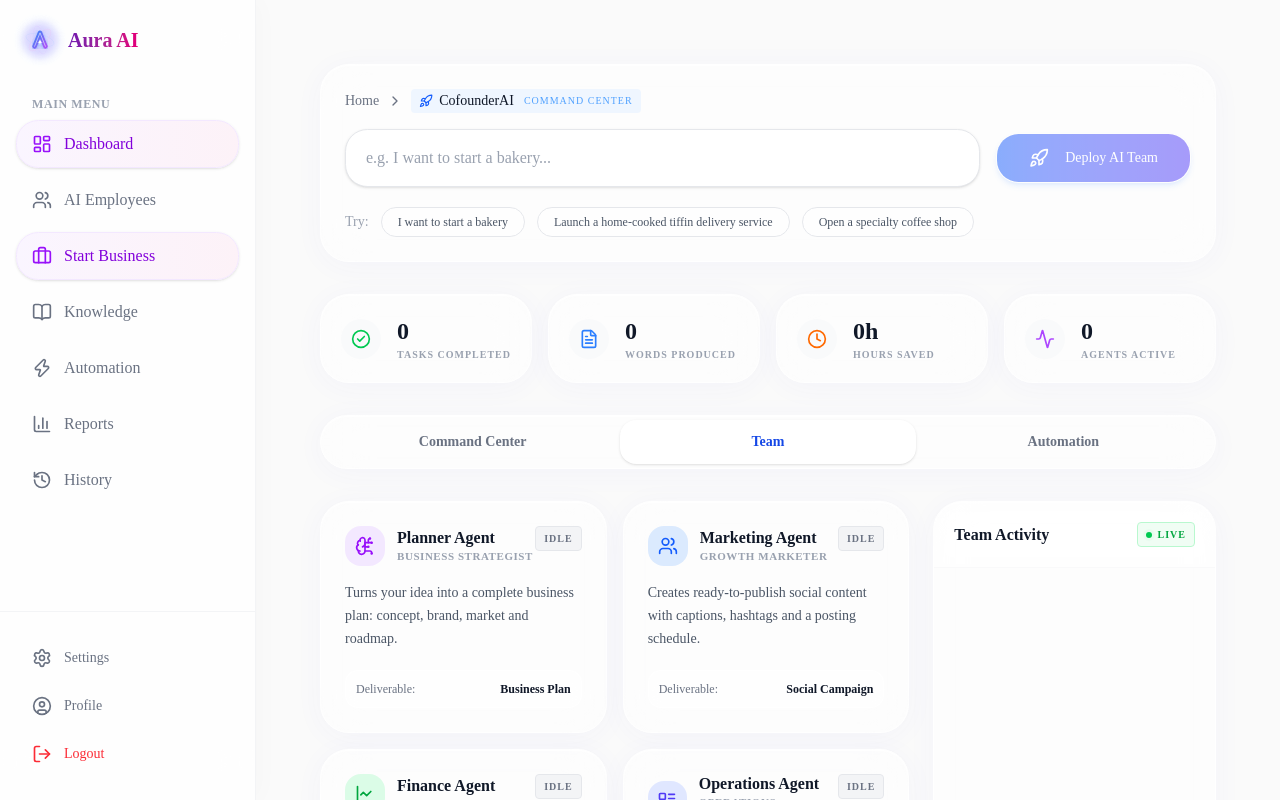
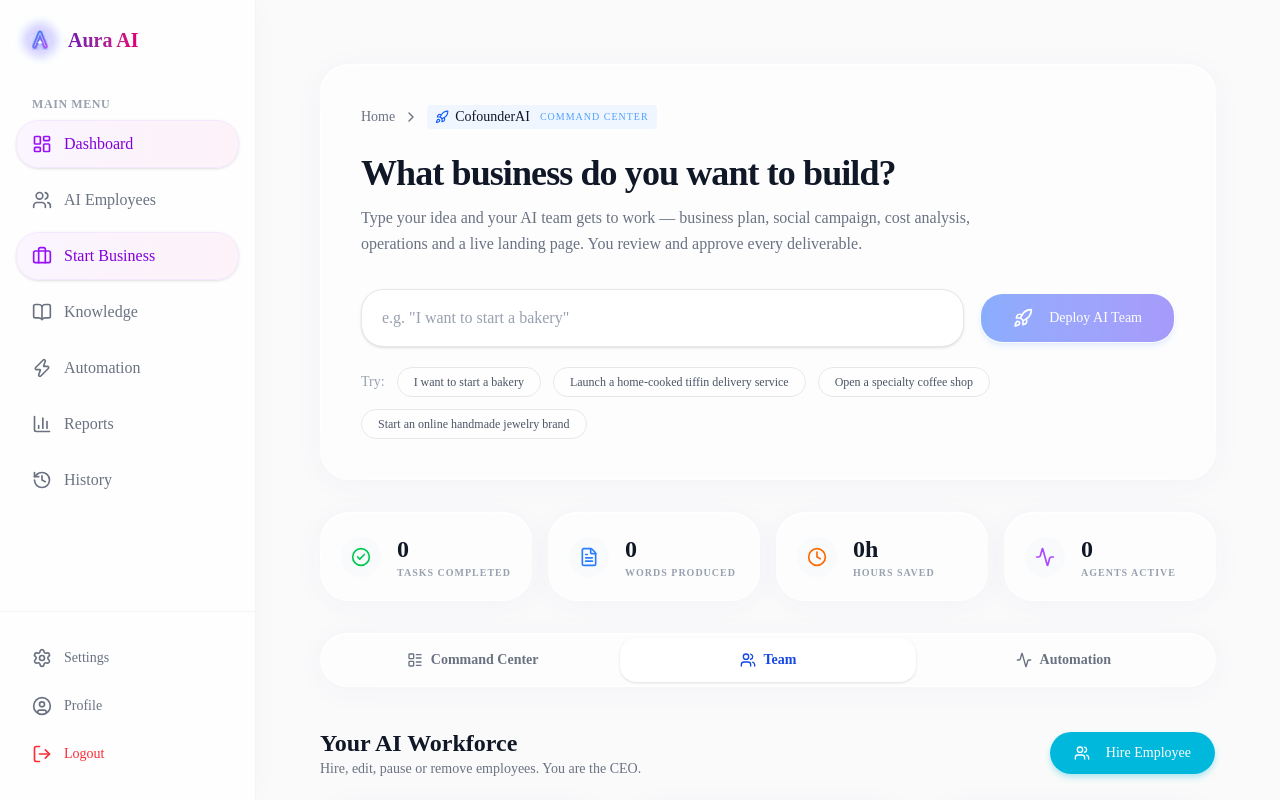
Before and after one commit to mallikarjunraopasupuleti44-ship-it/Aura-ai-, a Next.js app in the folder nexus-frontend/: page /dashboard/start in a window 1280 px wide. Both pictures are taken after a click on the button "Team". Shown: the top 800 px of the page. Built offline with nearby package versions, Linux system fonts and the light colour scheme.

Commit message:
feat: implement the 'Team' tab view with agent grid and action buttons

```diff
--- a/nexus-frontend/src/app/dashboard/start/page.tsx
+++ b/nexus-frontend/src/app/dashboard/start/page.tsx
@@ -114,8 +114,8 @@ export default function StartBusinessPage() {
     <div className="max-w-[1400px] mx-auto py-8 px-4 sm:px-6 lg:px-8 flex flex-col gap-8">
 
       {/* HEADER SECTION */}
-      <div className="glass-card p-6 border border-white/60">
-        <div className="flex items-center gap-2 text-sm font-medium text-gray-500 mb-4">
+      <div className="glass-card p-6 md:p-10 border border-white/60">
+        <div className="flex items-center gap-2 text-sm font-medium text-gray-500 mb-6">
           <span>Home</span>
           <ChevronRight className="w-4 h-4" />
           <span className="text-gray-900 bg-blue-50 px-2 py-0.5 rounded flex items-center gap-1.5">
@@ -124,13 +124,18 @@ export default function StartBusinessPage() {
           </span>
         </div>
 
+        <h1 className="text-3xl md:text-4xl font-bold text-gray-900 mb-3 tracking-tight">What business do you want to build?</h1>
+        <p className="text-gray-500 mb-8 max-w-2xl text-sm md:text-base leading-relaxed">
+          Type your idea and your AI team gets to work — business plan, social campaign, cost analysis, operations and a live landing page. You review and approve every deliverable.
+        </p>
+
         <div className="flex flex-col md:flex-row gap-4 items-center">
-          <div className="relative flex-1 w-full bg-white rounded-xl shadow-sm border border-gray-200 overflow-hidden">
+          <div className="relative flex-1 w-full bg-white rounded-xl shadow-sm border border-gray-200 overflow-hidden focus-within:border-blue-300 focus-within:ring-2 focus-within:ring-blue-100 transition-all">
             <input
               type="text"
               value={prompt}
               onChange={(e) => setPrompt(e.target.value)}
-              placeholder="e.g. I want to start a bakery..."
+              placeholder='e.g. "I want to start a bakery"'
               className="w-full bg-transparent outline-none px-5 py-4 text-gray-800 placeholder:text-gray-400"
               onKeyDown={(e) => e.key === 'Enter' && handleDeploy()}
             />
@@ -147,7 +152,7 @@ export default function StartBusinessPage() {
 
         <div className="flex flex-wrap items-center gap-3 mt-5">
           <span className="text-sm font-medium text-gray-400">Try:</span>
-          {["I want to start a bakery", "Launch a home-cooked tiffin delivery service", "Open a specialty coffee shop"].map((suggestion) => (
+          {["I want to start a bakery", "Launch a home-cooked tiffin delivery service", "Open a specialty coffee shop", "Start an online handmade jewelry brand"].map((suggestion) => (
             <button
               key={suggestion}
               onClick={() => setPrompt(suggestion)}
@@ -193,12 +198,25 @@ export default function StartBusinessPage() {
                 : "text-gray-500 hover:text-gray-700 hover:bg-white/40"
             }`}
           >
-            {tab}
+            {tab === "Team" ? (
+              <span className="flex items-center justify-center gap-2">
+                <Users className="w-4 h-4" /> {tab}
+              </span>
+            ) : tab === "Command Center" ? (
+              <span className="flex items-center justify-center gap-2">
+                <LayoutList className="w-4 h-4" /> {tab}
+              </span>
+            ) : (
+              <span className="flex items-center justify-center gap-2">
+                <Activity className="w-4 h-4" /> {tab}
+              </span>
+            )}
           </button>
         ))}
       </div>
 
-      {/* MAIN CONTENT GRID */}
+      {/* MAIN CONTENT AREA */}
+      {activeTab === "Command Center" && (
         <div className="grid grid-cols-1 lg:grid-cols-3 gap-6">
 
           {/* LEFT: Agent Cards */}
@@ -303,8 +321,69 @@ export default function StartBusinessPage() {
               </div>
             </div>
           </div>
+        </div>
+      )}
 
+      {/* TEAM TAB CONTENT */}
+      {activeTab === "Team" && (
+        <div className="flex flex-col gap-6">
+          <div className="flex flex-col sm:flex-row justify-between items-start sm:items-center gap-4 mt-2">
+            <div>
+              <h2 className="text-2xl font-bold text-gray-900">Your AI Workforce</h2>
+              <p className="text-gray-500 text-sm">Hire, edit, pause or remove employees. You are the CEO.</p>
             </div>
+            <Button className="rounded-full bg-cyan-500 hover:bg-cyan-600 text-white font-medium px-6 py-2 shadow-md shadow-cyan-500/20">
+              <Users className="w-4 h-4 mr-2" />
+              Hire Employee
+            </Button>
+          </div>
+
+          <div className="grid grid-cols-1 md:grid-cols-2 lg:grid-cols-3 gap-6">
+            {agents.map((agent) => (
+              <div
+                key={agent.id}
+                className="glass-card p-6 border border-white/60 hover:border-blue-100 hover:shadow-lg transition-all duration-300 flex flex-col"
+              >
+                <div className="flex justify-between items-start mb-4">
+                  <div className="flex gap-3 items-center">
+                    <div className={`w-10 h-10 rounded-lg flex items-center justify-center ${agent.bg} ${agent.text}`}>
+                      <agent.icon className="w-5 h-5" />
+                    </div>
+                    <div>
+                      <h3 className="font-bold text-gray-900 leading-tight">{agent.name}</h3>
+                      <p className="text-[11px] font-bold text-gray-400 uppercase tracking-wider">{agent.role}</p>
+                    </div>
+                  </div>
+                  <div className="flex items-center gap-1.5 text-[10px] font-bold tracking-widest px-2 py-1 rounded-full border border-gray-200 bg-white text-gray-600 uppercase">
+                    <CheckCircle2 className="w-3 h-3 text-blue-500" />
+                    Core team
+                  </div>
+                </div>
+
+                <p className="text-sm text-gray-600 mb-6 flex-1 leading-relaxed">
+                  {agent.description}
+                </p>
+
+                <div className="pt-4 border-t border-gray-100 flex items-center justify-between">
+                  <button className="flex items-center gap-2 text-sm font-semibold text-gray-700 hover:text-blue-600 transition-colors">
+                    <Rocket className="w-4 h-4" />
+                    Assign task
+                  </button>
+
+                  <div className="flex items-center gap-2">
+                    <button className="w-8 h-8 rounded-full border border-gray-200 flex items-center justify-center text-gray-500 hover:bg-gray-50 hover:text-blue-600 transition-colors">
+                      <svg width="14" height="14" viewBox="0 0 24 24" fill="none" stroke="currentColor" strokeWidth="2" strokeLinecap="round" strokeLinejoin="round"><path d="M17 3a2.85 2.83 0 1 1 4 4L7.5 20.5 2 22l1.5-5.5Z"/></svg>
+                    </button>
+                    <button className="w-8 h-8 rounded-full border border-gray-200 flex items-center justify-center text-gray-500 hover:bg-gray-50 hover:text-blue-600 transition-colors">
+                      <svg width="14" height="14" viewBox="0 0 24 24" fill="none" stroke="currentColor" strokeWidth="2" strokeLinecap="round" strokeLinejoin="round"><rect width="4" height="16" x="6" y="4"/><rect width="4" height="16" x="14" y="4"/></svg>
+                    </button>
+                  </div>
+                </div>
+              </div>
+            ))}
+          </div>
+        </div>
+      )}
     </div>
   );
 }
```
Lines whose indentation alone changed are shown as unchanged.
